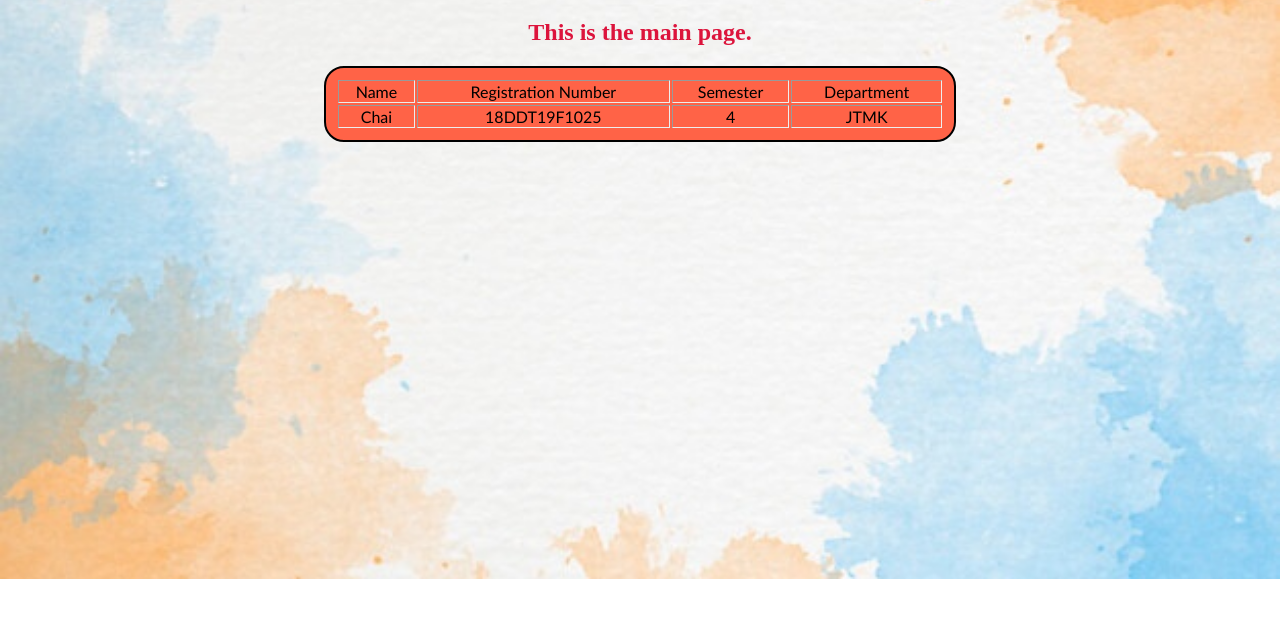
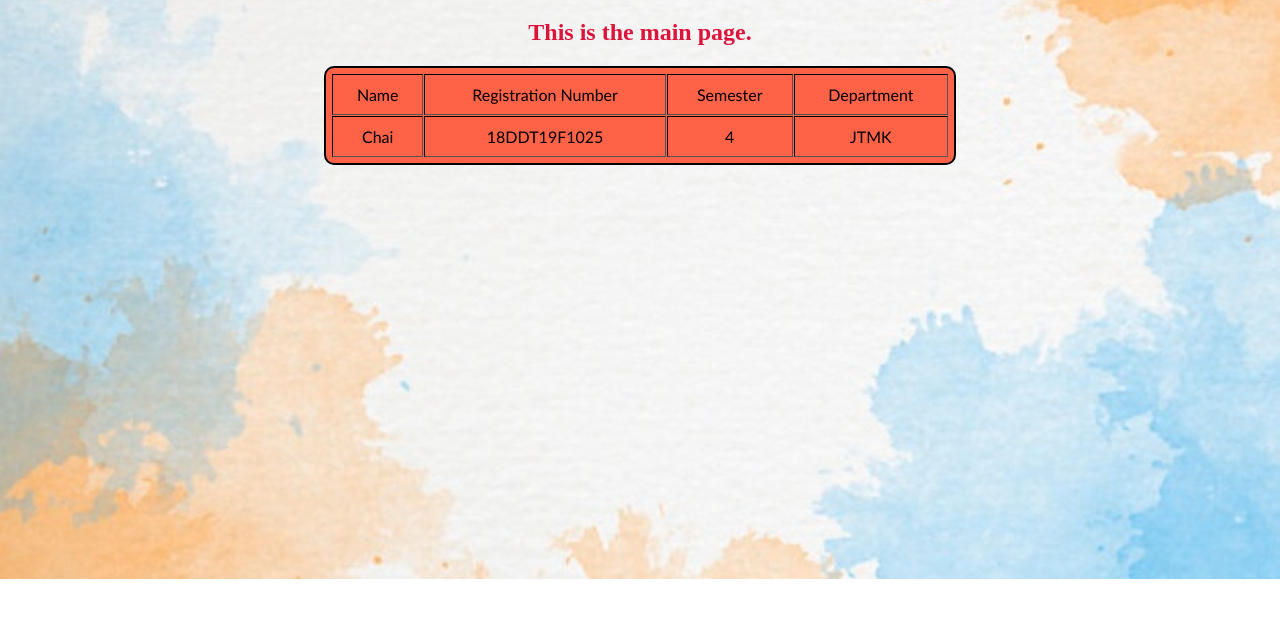
Before and after one commit to j2weining/TypeProperties, a plain HTML site: page index.html in a window 1280 px wide. Shown: the part 61-678 px from the top of the page. Drawn offline with Linux system fonts and the light colour scheme.

Commit message:
css properties

```diff
--- a/index.html
+++ b/index.html
@@ -34,19 +34,21 @@
 
         table{
             background-color:tomato;
-            border-radius: 20px;
+            border-radius: 10px;
             border:2px solid;
+            border-color: black;
             width: 50%;
             height: 50%;
             margin: auto;
-            padding: 10px;
+            padding: 5px;
+            border-spacing: 1px;
         }/*properties for table*/
     </style>
 </head>
 <body>
     <h1 class="title">WELCOME</h1>
     <h2 id="content">This is the main page.</h2>
-    <table border="1" cellpadding="1"cellspacing="2">
+    <table border="1" cellpadding="10">
         <tr class="info">
             <td>
                 Name
```
